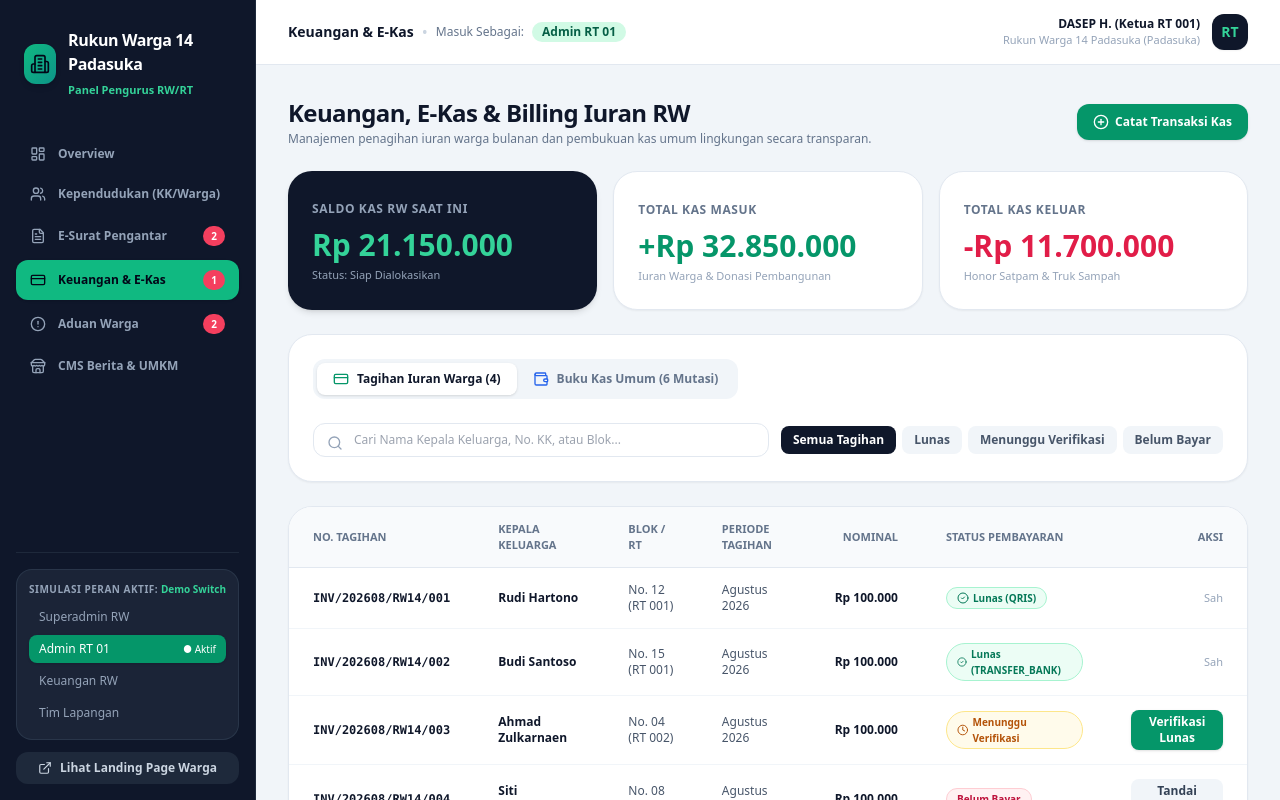
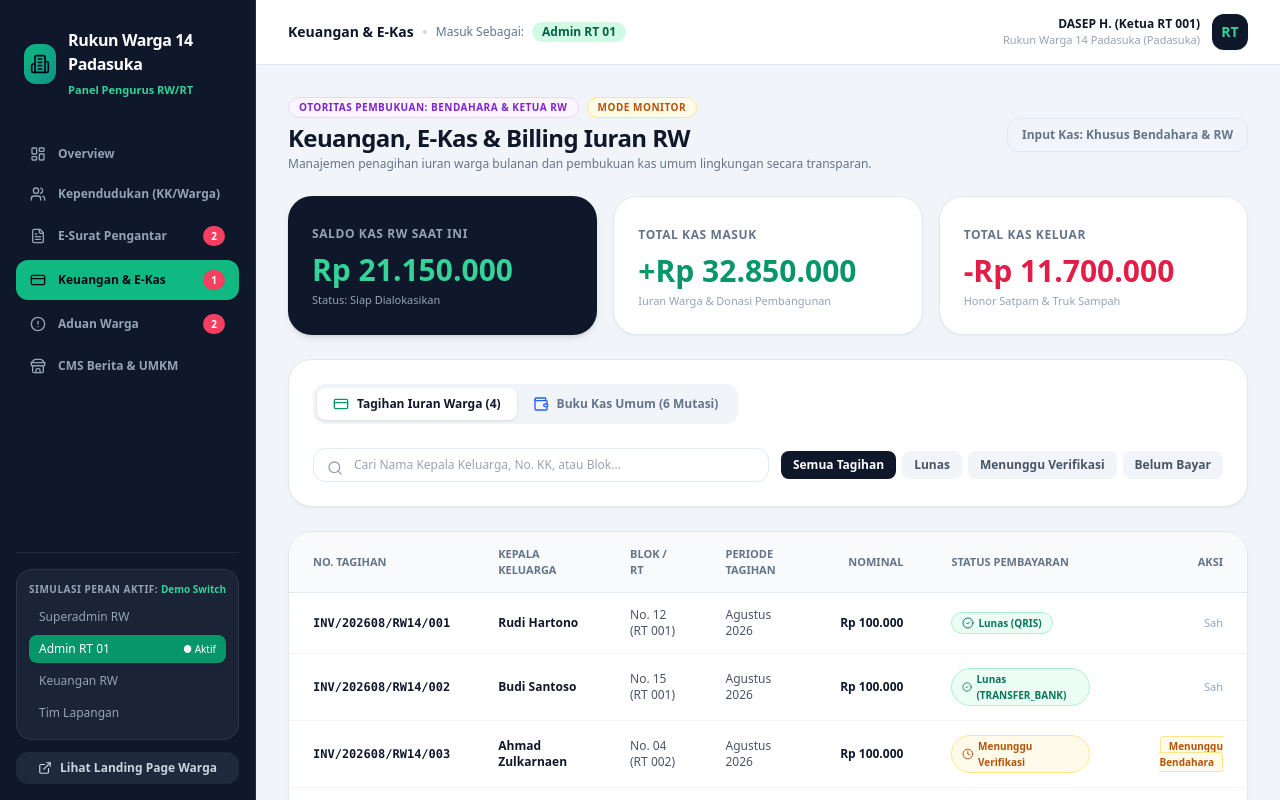
Before and after one commit to nanoomasterr/rw-digital, a Next.js app: page /admin/keuangan in a window 1280 px wide. Both pictures are taken after a click on the button "Admin RT 01". Built offline with nearby package versions, Linux system fonts and the light colour scheme.

Commit message:
feat(rbac): terapkan pembatasan hak akses peran (RBAC) pada modul Keuangan, Kependudukan, CMS, dan Surat

```diff
--- a/src/app/admin/cms/page.tsx
+++ b/src/app/admin/cms/page.tsx
@@ -23,9 +23,11 @@ export default function AdminCMSPage() {
     facilityBookings,
     updateBookingStatus,
     rts,
+    currentRole,
   } = useApp();
 
   const [activeTab, setActiveTab] = useState<"berita" | "umkm" | "booking">("berita");
+  const isCmsAuthorized = currentRole === "KETUA_RW";
 
   // Article Form State
   const [artModalOpen, setArtModalOpen] = useState(false);
@@ -69,6 +71,16 @@ export default function AdminCMSPage() {
       {/* Header */}
       <div className="flex flex-col sm:flex-row sm:items-center justify-between gap-4">
         <div>
+          <div className="flex items-center gap-2 mb-1">
+            <span className="text-[10px] font-bold uppercase tracking-wider px-2.5 py-0.5 rounded-full bg-emerald-50 text-emerald-700 border border-emerald-200">
+              Otoritas Publikasi: Sekretariat & Ketua RW
+            </span>
+            {!isCmsAuthorized && (
+              <span className="text-[10px] font-bold uppercase tracking-wider px-2.5 py-0.5 rounded-full bg-amber-50 text-amber-700 border border-amber-200">
+                Mode Monitor
+              </span>
+            )}
+          </div>
           <h1 className="text-2xl font-black text-slate-900 tracking-tight">
             CMS Berita, UMKM & Fasilitas RW
           </h1>
@@ -78,6 +90,7 @@ export default function AdminCMSPage() {
         </div>
 
         {activeTab === "berita" && (
+          isCmsAuthorized ? (
             <button
               type="button"
               onClick={() => setArtModalOpen(true)}
@@ -86,6 +99,11 @@ export default function AdminCMSPage() {
               <PlusCircle className="w-4 h-4" />
               <span>Tulis Berita / Pengumuman</span>
             </button>
+          ) : (
+            <span className="px-3.5 py-2 rounded-xl bg-slate-100 text-slate-500 text-xs font-semibold border border-slate-200">
+              Publikasi: Khusus Sekretariat & RW
+            </span>
+          )
         )}
       </div>
 
--- a/src/app/admin/kependudukan/page.tsx
+++ b/src/app/admin/kependudukan/page.tsx
@@ -149,12 +149,24 @@ export default function KependudukanPage() {
     document.body.removeChild(link);
   };
 
+  const isCitizenManager = currentRole === "KETUA_RW" || currentRole === "KETUA_RT";
+
   return (
     <div className="space-y-6">
 
       {/* Header Title & CTA */}
       <div className="flex flex-col sm:flex-row sm:items-center justify-between gap-4">
         <div>
+          <div className="flex items-center gap-2 mb-1">
+            <span className="text-[10px] font-bold uppercase tracking-wider px-2.5 py-0.5 rounded-full bg-blue-50 text-blue-700 border border-blue-200">
+              Otoritas Kependudukan: Pengurus RT & RW
+            </span>
+            {!isCitizenManager && (
+              <span className="text-[10px] font-bold uppercase tracking-wider px-2.5 py-0.5 rounded-full bg-amber-50 text-amber-700 border border-amber-200">
+                Mode Monitor
+              </span>
+            )}
+          </div>
           <h1 className="text-2xl font-black text-slate-900 tracking-tight">
             Buku Induk Kependudukan & Kartu Keluarga
           </h1>
@@ -172,6 +184,9 @@ export default function KependudukanPage() {
             <FileSpreadsheet className="w-4 h-4 text-emerald-600" />
             <span>Ekspor CSV</span>
           </button>
+
+          {isCitizenManager ? (
+            <>
               <button
                 type="button"
                 onClick={() => setFamilyModalOpen(true)}
@@ -188,6 +203,12 @@ export default function KependudukanPage() {
                 <PlusCircle className="w-4 h-4" />
                 <span>Tambah Warga</span>
               </button>
+            </>
+          ) : (
+            <span className="px-3 py-2 rounded-xl bg-slate-100 text-slate-500 text-xs font-semibold border border-slate-200">
+              Input Warga: Khusus RT & RW
+            </span>
+          )}
         </div>
       </div>
 
--- a/src/app/admin/keuangan/page.tsx
+++ b/src/app/admin/keuangan/page.tsx
@@ -111,12 +111,24 @@ export default function AdminKeuanganPage() {
     document.body.removeChild(link);
   };
 
+  const isFinanceOfficer = currentRole === "BENDAHARA" || currentRole === "KETUA_RW";
+
   return (
     <div className="space-y-6">
 
       {/* Header */}
       <div className="flex flex-col sm:flex-row sm:items-center justify-between gap-4">
         <div>
+          <div className="flex items-center gap-2 mb-1">
+            <span className="text-[10px] font-bold uppercase tracking-wider px-2.5 py-0.5 rounded-full bg-purple-50 text-purple-700 border border-purple-200">
+              Otoritas Pembukuan: Bendahara & Ketua RW
+            </span>
+            {!isFinanceOfficer && (
+              <span className="text-[10px] font-bold uppercase tracking-wider px-2.5 py-0.5 rounded-full bg-amber-50 text-amber-700 border border-amber-200">
+                Mode Monitor
+              </span>
+            )}
+          </div>
           <h1 className="text-2xl font-black text-slate-900 tracking-tight">
             Keuangan, E-Kas & Billing Iuran RW
           </h1>
@@ -137,6 +149,7 @@ export default function AdminKeuanganPage() {
             </button>
           )}
 
+          {isFinanceOfficer ? (
             <button
               type="button"
               onClick={() => setTxModalOpen(true)}
@@ -145,6 +158,11 @@ export default function AdminKeuanganPage() {
               <PlusCircle className="w-4 h-4" />
               <span>Catat Transaksi Kas</span>
             </button>
+          ) : (
+            <span className="px-3.5 py-2 rounded-xl bg-slate-100 text-slate-500 text-xs font-semibold border border-slate-200">
+              Input Kas: Khusus Bendahara & RW
+            </span>
+          )}
         </div>
       </div>
 
@@ -299,6 +317,7 @@ export default function AdminKeuanganPage() {
 
                 <div className="pt-2 border-t border-slate-100 flex justify-end">
                   {inv.status === "MENUNGGU_VERIFIKASI" ? (
+                    isFinanceOfficer ? (
                       <button
                         type="button"
                         onClick={() => handleVerify(inv)}
@@ -306,9 +325,15 @@ export default function AdminKeuanganPage() {
                       >
                         Verifikasi Lunas ({inv.paymentMethod})
                       </button>
+                    ) : (
+                      <span className="text-[11px] text-amber-700 font-semibold bg-amber-50 px-3 py-1 rounded-lg border border-amber-200">
+                        Menunggu Verifikasi Bendahara
+                      </span>
+                    )
                   ) : inv.status === "LUNAS" ? (
                     <span className="text-[11px] text-slate-400 font-medium">Pembayaran Sah</span>
                   ) : (
+                    isFinanceOfficer ? (
                       <button
                         type="button"
                         onClick={() => handleVerify(inv)}
@@ -316,6 +341,11 @@ export default function AdminKeuanganPage() {
                       >
                         Tandai Lunas
                       </button>
+                    ) : (
+                      <span className="text-[11px] text-slate-400 font-medium italic">
+                        Belum Terbayar
+                      </span>
+                    )
                   )}
                 </div>
               </div>
@@ -371,6 +401,7 @@ export default function AdminKeuanganPage() {
                     </td>
                     <td className="px-6 py-3.5 text-right">
                       {inv.status === "MENUNGGU_VERIFIKASI" ? (
+                        isFinanceOfficer ? (
                           <button
                             type="button"
                             onClick={() => handleVerify(inv)}
@@ -378,9 +409,15 @@ export default function AdminKeuanganPage() {
                           >
                             Verifikasi Lunas
                           </button>
+                        ) : (
+                          <span className="text-[10px] text-amber-700 font-semibold bg-amber-50 px-2 py-0.5 rounded border border-amber-200">
+                            Menunggu Bendahara
+                          </span>
+                        )
                       ) : inv.status === "LUNAS" ? (
                         <span className="text-[11px] text-slate-400 font-medium">Sah</span>
                       ) : (
+                        isFinanceOfficer ? (
                           <button
                             type="button"
                             onClick={() => handleVerify(inv)}
@@ -388,6 +425,9 @@ export default function AdminKeuanganPage() {
                           >
                             Tandai Lunas
                           </button>
+                        ) : (
+                          <span className="text-[10px] text-slate-400 font-medium italic">-</span>
+                        )
                       )}
                     </td>
                   </tr>
```
Lines whose indentation alone changed are shown as unchanged.
